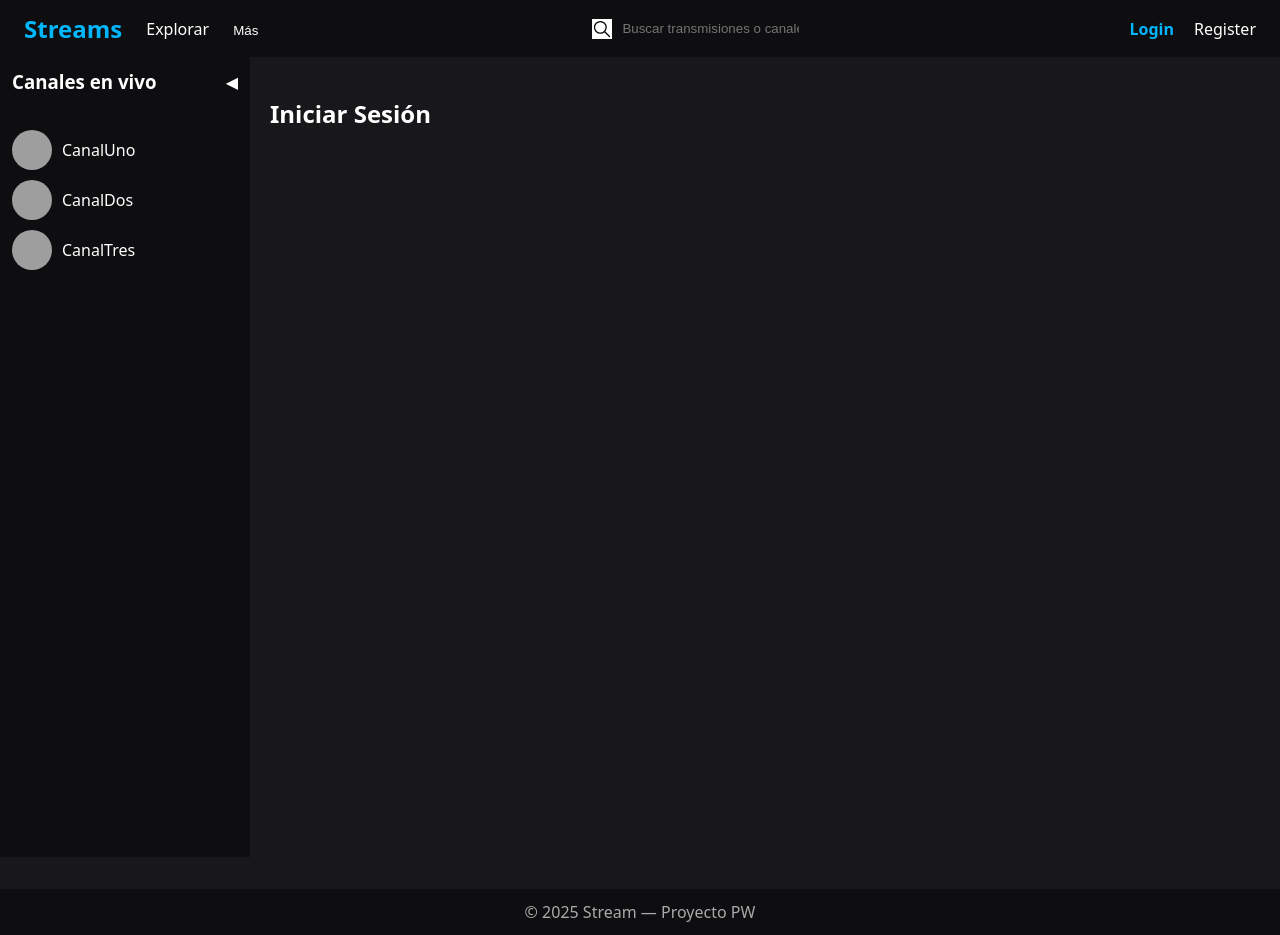
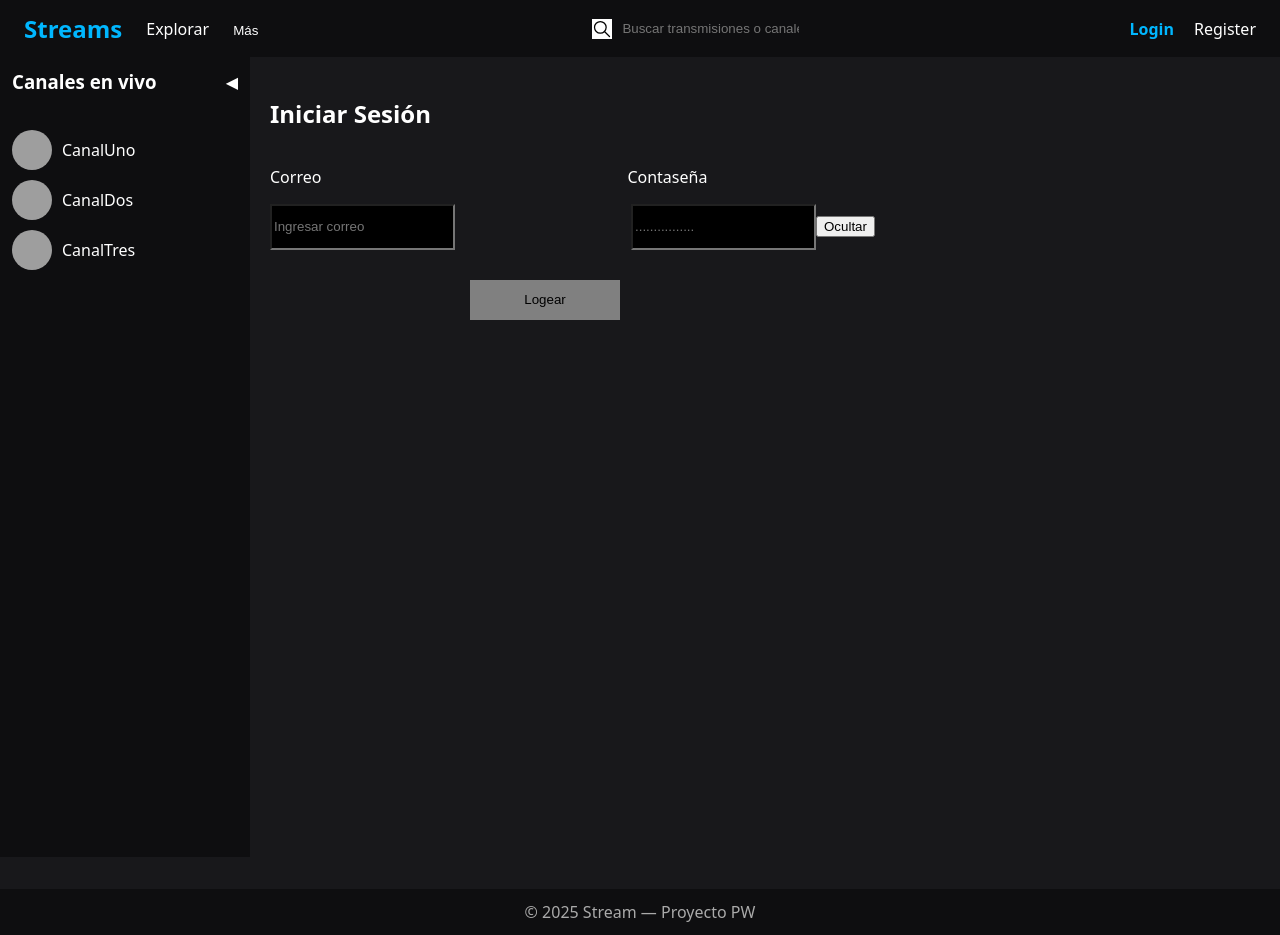
Before and after one commit to WCharlesOH/ProyectoPW, a React (Vite) app in the folder Pagina_Streams/: page /login in a window 1280 px wide. Built offline with nearby package versions, Linux system fonts and the light colour scheme; grey boxes are pictures that could not be loaded.

Commit message:
Login parcialmentecompleto

```diff
--- a/Pagina_Streams/src/App.tsx
+++ b/Pagina_Streams/src/App.tsx
@@ -15,6 +15,10 @@ import NotFound from './pages/NotFound'
 import Sidebar from './components/Sidebar'
 import { AuthProvider } from "./components/AuthContext";
 import { useState } from 'react'
+import Perfil_V from './pages/Perfil_V'
+
+
+
 
 export default function App() {
   const [monedas, setMonedas] = useState(120);
@@ -29,7 +33,8 @@ export default function App() {
         <Routes>
           <Route path="/" element={<Home />} />
           <Route path="/explorar" element={<Explorar />} />
-          <Route path="/perfil/" element={<Perfil monedas={monedas} setMonedas={setMonedas} />} />
+          <Route path="/perfils/:username" element={<Perfil />} />
+          <Route path="/perfilv/:username" element={<Perfil_V />} />
           <Route path="/login" element={<Login />} />
           <Route path="/registro" element={<Registro />} />
           <Route path="/live" element={<LiveStart />} />
--- /dev/null
+++ b/Pagina_Streams/src/components/PaseLogin.tsx
@@ -0,0 +1,54 @@
+
+
+export type UserRole = "viewer" | "streamer"
+
+export interface User {
+  id: string
+  name: string
+  email: string
+  password: string
+  role: UserRole
+  coins: number
+  level: number
+  points: number
+  streamingHours: number
+  createdAt: string
+}
+
+const User1: User = {
+    id: "123s",
+    name: "Holas",
+    email: "a@gmail.com",
+    password: "123456",
+    role: "viewer",
+    coins: 100,
+    level: 1,
+    points: 0,
+    streamingHours: 0,
+    createdAt: "24/01/2019"
+}
+
+const User2: User = {
+    id: "123sq",
+    name: "Rebolas",
+    email: "b@gmail.com",
+    password: "1000",
+    role: "streamer",
+    coins: 0,
+    level: 1,
+    points: 0,
+    streamingHours: 0,
+    createdAt: "24/01/2019"
+}
+
+export function login(email:string, password:string):{success: boolean; error?:string; user?:User}{
+    const usuarios: User[] = [];
+    usuarios.push(User1,User2)
+    const user = usuarios.find((p) => p.email == email && p.password == password)
+
+    if (!user) {
+        return { success: false, error: "Correo o contraseña incorrectos" }
+    }
+
+    return { success: true, user }
+}
--- a/Pagina_Streams/src/pages/Login.tsx
+++ b/Pagina_Streams/src/pages/Login.tsx
@@ -1,3 +1,63 @@
+import { useContext, useState} from "react"
+import "./StyleLogin.css"
+import { useAuth } from "../components/AuthContext";
+import { login } from "../components/PaseLogin";
+import { useNavigate } from "react-router-dom";
+
 export default function Login() {
-  return <h2>Iniciar Sesión</h2>
+  const [error, seterror] = useState<String>()
+  const [email, setemail] = useState<string>("")
+  const [password, setpassword] = useState<string>("")
+  const [showPassword, setShowPassword] = useState(false)
+  const { login: logincontext } = useAuth();
+  const navigate = useNavigate();
+
+  const handleLogin = ({ email, password }: { email: string; password: string }) => {
+    const result = login(email, password)
+    if (result.success && result.user) {
+      seterror(`Hola, ${result.user.role} bienvenido!`)
+      logincontext(result.user);
+      if(result.user.role == "streamer"){
+        navigate(`/perfils/${result.user.name}`)
+      }
+      else{
+        navigate(`/perfilv/${result.user.name}`)
+      }
+    } else {
+      seterror(result.error)
+    }
+  }
+  return <div>
+    <h2>Iniciar Sesión</h2>
+    <div className="row">
+        <p style={{ display: "inline-block", marginRight: "306px"}}>Correo</p>
+        <p style={{ display: "inline-block" }}>Contaseña</p>
+    </div>
+    <div>
+      <input type="email" required value={email} onChange={(p)=>setemail(p.target.value)}
+      placeholder="Ingresar correo"
+      className="Size_Recuadros"
+      style={{backgroundColor:"black", color:"white", display: "inline-block", marginRight: "176px"}} />
+      <input type={showPassword ? "text" : "password"} value={password} onChange={(p)=>setpassword(p.target.value)}
+      placeholder="................"
+      className="Size_Recuadros"
+      style={{backgroundColor:"black", color:"white", display: "inline-block"}}/>
+      <button
+        type="button"
+        onClick={() => setShowPassword(!showPassword)}
+        className="absolute right-2 top-2 text-gray-600 hover:text-black"
+      >
+        {showPassword ? "Mostrar" : "Ocultar"}
+      </button>
+    </div>
+    <div>
+      <button
+      className="LoginC"
+      onClick={()=>handleLogin({email, password})}
+      style={{backgroundColor:"gray",border:"none", display:"block", marginTop:"30px"}}>Logear</button>
+    </div>
+    <div>
+      <p>{error}</p>
+    </div>
+    </div>
 }
--- /dev/null
+++ b/Pagina_Streams/src/pages/Perfil_V.tsx
@@ -0,0 +1,5 @@
+export default function Perfil_V() {
+  return <div><h2>Perfil del viewer</h2>
+
+  </div>
+}
--- /dev/null
+++ b/Pagina_Streams/src/pages/StyleLogin.css
@@ -0,0 +1,10 @@
+.Size_Recuadros{
+    width: auto;
+    height: 40px;
+}
+
+.LoginC{
+    width: 150px;
+    height: 40px;
+    margin-left: 200px;
+}
```
